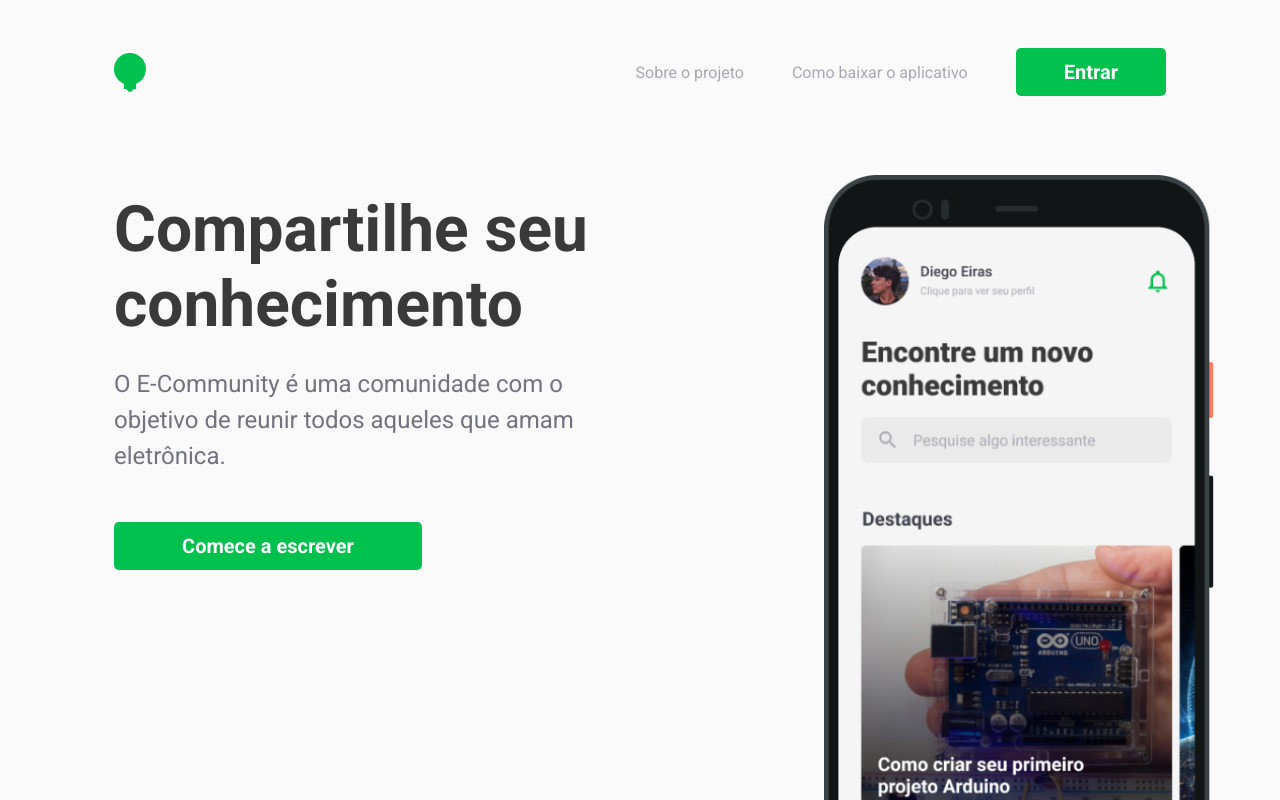
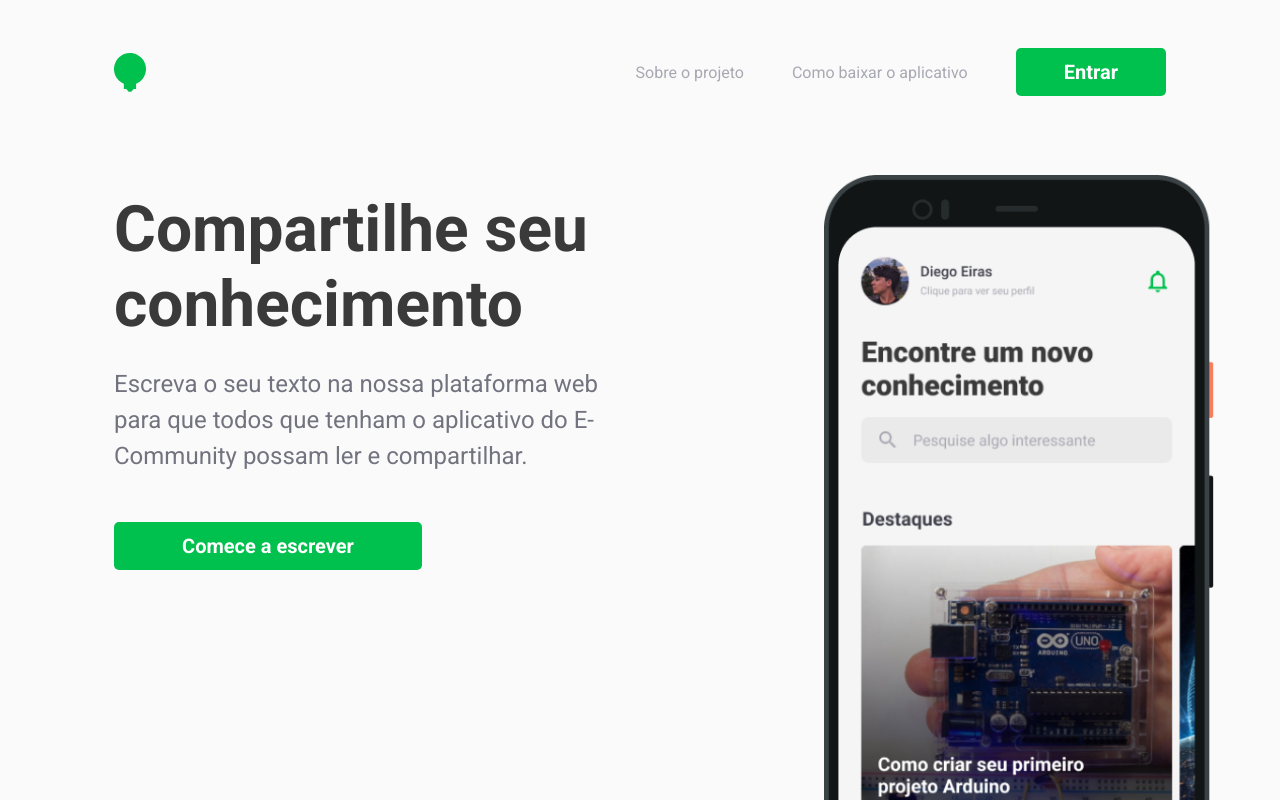
Before and after one commit to lucioeiras/ecommunity-web, a React (Create React App) app: page / in a window 1280 px wide. Built offline with nearby package versions, Linux system fonts and the light colour scheme; no server answers; the HTML template or start-up script is replaced by a standard one.

Commit message:
✒️ EDIT: Change hero text

```diff
--- a/src/pages/Landing/index.js
+++ b/src/pages/Landing/index.js
@@ -28,8 +28,8 @@ export default function Landing() {
       <Content>
         <h1>Compartilhe seu conhecimento</h1>
         <p>
-          O E-Community é uma comunidade com o objetivo de reunir
-          todos aqueles que amam eletrônica.
+          Escreva o seu texto na nossa plataforma web para que todos que
+          tenham o aplicativo do E-Community possam ler e compartilhar.
         </p>
 
         <Link to="/login">Comece a escrever</Link>
--- a/src/pages/Landing/styles.js
+++ b/src/pages/Landing/styles.js
@@ -76,7 +76,7 @@ export const Content = styled.div`
   margin-top: 96px;
 
   > h1 {
-    max-width: 80%;
+    max-width: 70%;
 
     color: #3a3a3a;
     font-size: 64px;
```
